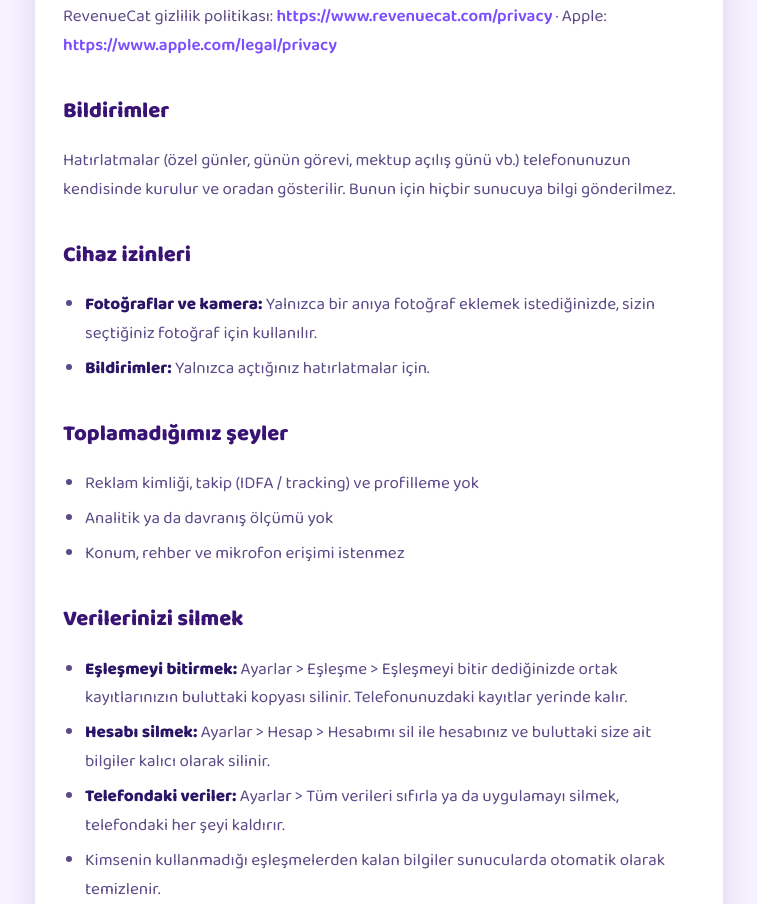
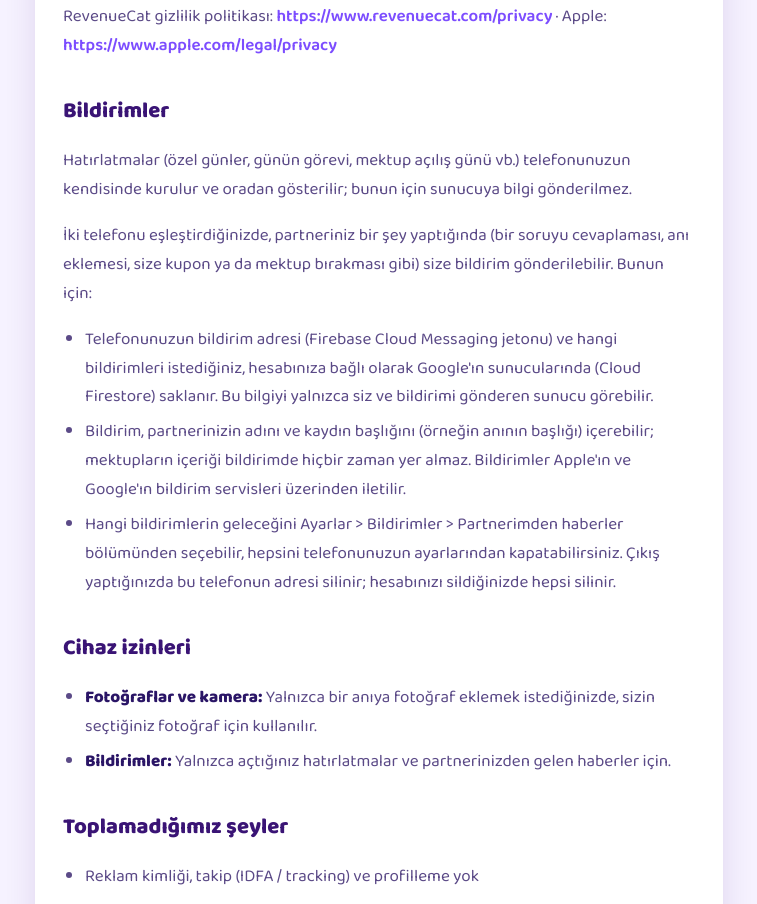
Before and after one commit to uulugturk/legal, a plain HTML site: page sarmas/privacy.html in a window 1280 px wide. Shown: the part 1896-2800 px from the top of the page, without its empty margins (261-1018 px from the left). Drawn offline with Linux system fonts and the light colour scheme.

Commit message:
Sarmaş privacy: partner notifications (push)
Co-Authored-By: Claude Opus 5.5 <noreply@anthropic.com>

```diff
--- a/sarmas/privacy.html
+++ b/sarmas/privacy.html
@@ -17,7 +17,7 @@
 
 <main>
 <article>
-  <span class="updated">Son güncelleme: 6 Kasım 2026</span>
+  <span class="updated">Son güncelleme: 25 Kasım 2026</span>
   <p>Sarmaş ("uygulama"), çiftlerin planlarını, anılarını, özel günlerini ve birlikte oynadıkları oyunları tek yerde tuttuğu bir uygulamadır. Bu politika, uygulamayı kullanırken hangi verilerin işlendiğini ve nerede saklandığını açıklar.</p>
   <p><strong>Sorumlu:</strong> Utku ULUĞTÜRK · <a href="mailto:utkuulugturk@gmail.com">utkuulugturk@gmail.com</a></p>
   <h2>Kısaca</h2>
@@ -53,11 +53,17 @@
   </ul>
   <p>RevenueCat gizlilik politikası: <a href="https://www.revenuecat.com/privacy">https://www.revenuecat.com/privacy</a> · Apple: <a href="https://www.apple.com/legal/privacy">https://www.apple.com/legal/privacy</a></p>
   <h2>Bildirimler</h2>
-  <p>Hatırlatmalar (özel günler, günün görevi, mektup açılış günü vb.) telefonunuzun kendisinde kurulur ve oradan gösterilir. Bunun için hiçbir sunucuya bilgi gönderilmez.</p>
+  <p>Hatırlatmalar (özel günler, günün görevi, mektup açılış günü vb.) telefonunuzun kendisinde kurulur ve oradan gösterilir; bunun için sunucuya bilgi gönderilmez.</p>
+  <p>İki telefonu eşleştirdiğinizde, partneriniz bir şey yaptığında (bir soruyu cevaplaması, anı eklemesi, size kupon ya da mektup bırakması gibi) size bildirim gönderilebilir. Bunun için:</p>
+  <ul>
+    <li>Telefonunuzun bildirim adresi (Firebase Cloud Messaging jetonu) ve hangi bildirimleri istediğiniz, hesabınıza bağlı olarak Google'ın sunucularında (Cloud Firestore) saklanır. Bu bilgiyi yalnızca siz ve bildirimi gönderen sunucu görebilir.</li>
+    <li>Bildirim, partnerinizin adını ve kaydın başlığını (örneğin anının başlığı) içerebilir; mektupların içeriği bildirimde hiçbir zaman yer almaz. Bildirimler Apple'ın ve Google'ın bildirim servisleri üzerinden iletilir.</li>
+    <li>Hangi bildirimlerin geleceğini Ayarlar &gt; Bildirimler &gt; Partnerimden haberler bölümünden seçebilir, hepsini telefonunuzun ayarlarından kapatabilirsiniz. Çıkış yaptığınızda bu telefonun adresi silinir; hesabınızı sildiğinizde hepsi silinir.</li>
+  </ul>
   <h2>Cihaz izinleri</h2>
   <ul>
     <li><strong>Fotoğraflar ve kamera:</strong> Yalnızca bir anıya fotoğraf eklemek istediğinizde, sizin seçtiğiniz fotoğraf için kullanılır.</li>
-    <li><strong>Bildirimler:</strong> Yalnızca açtığınız hatırlatmalar için.</li>
+    <li><strong>Bildirimler:</strong> Yalnızca açtığınız hatırlatmalar ve partnerinizden gelen haberler için.</li>
   </ul>
   <h2>Toplamadığımız şeyler</h2>
   <ul>
```
